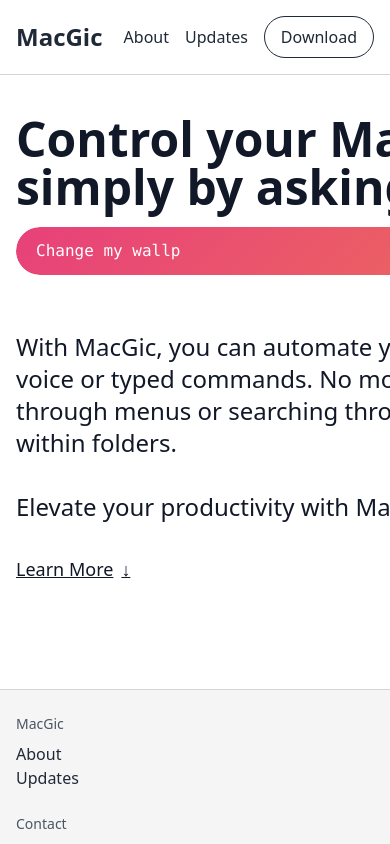
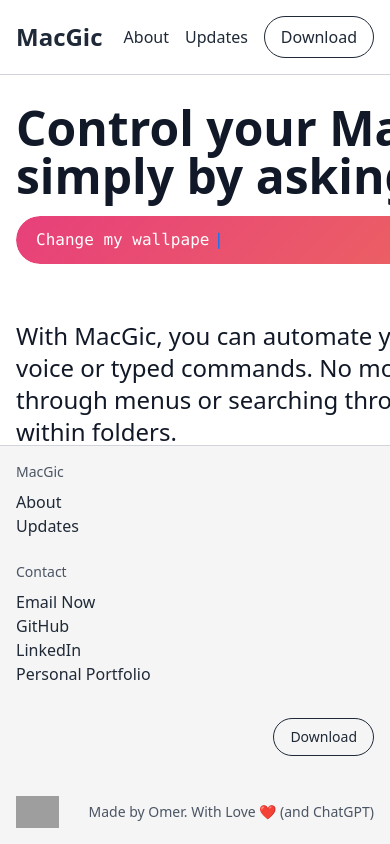
Before and after one commit to notomer/macgic-web, a Next.js app: page / in a window 390 px wide. Shown: the top 844 px of the page. Built offline with nearby package versions, Linux system fonts and the light colour scheme; no server answers; grey boxes are pictures that could not be loaded.

Commit message:
Need to fix download button for mobile

```diff
--- a/src/app/components/Footer.tsx
+++ b/src/app/components/Footer.tsx
@@ -60,9 +60,9 @@
   };
 
   return (
-    <footer className="w-full py-6 border-t border-gray-300 bg-[#F5F5F5]">
-      <div className="container mx-auto px-4">
-        <div className="flex flex-wrap justify-between">
+    <footer className="fixed bottom-0 left-0 right-0 z-50 w-full border-t border-gray-300 bg-[#F5F5F5]">
+      <div className="container mx-auto px-4 py-4">
+        <div className="flex flex-wrap justify-between mb-4">
           <div className="w-full md:w-1/3 mb-6 md:mb-0">
             <h3 className="text-sm font-thin text-gray-600 mb-2">MacGic</h3>
             <ul>
@@ -90,7 +90,6 @@
               Download
             </button>
           </div>
-          <div className="w-full text-center mt-6"></div>
         </div>
         <div className="flex justify-between items-center">
           <img src="/logo.png" alt="Logo" className="h-8" />
--- a/src/app/components/Header.tsx
+++ b/src/app/components/Header.tsx
@@ -1,28 +1,20 @@
 "use client";
 
-import { useEffect, useState } from "react";
+import * as React from "react";
 import axios from "axios";
-import {
-  Drawer,
-  DrawerClose,
-  DrawerContent,
-  DrawerDescription,
-  DrawerFooter,
-  DrawerHeader,
-  DrawerTitle,
-} from "./drawer";
+import { Drawer, DrawerClose, DrawerContent, DrawerDescription, DrawerFooter, DrawerHeader, DrawerTitle } from "./drawer";
 import { Alert, AlertTitle, AlertDescription } from "./alert";
 import confetti from "canvas-confetti";
 
 const Header: React.FC = () => {
-  const [mounted, setMounted] = useState(false);
-  const [isDrawerOpen, setIsDrawerOpen] = useState(false);
-  const [version, setVersion] = useState("1.0.0");
-  const [commitHash, setCommitHash] = useState("abcd1234");
-  const [showAlert, setShowAlert] = useState(false);
-  const [fadeOut, setFadeOut] = useState(false);
+  const [mounted, setMounted] = React.useState(false);
+  const [isDrawerOpen, setIsDrawerOpen] = React.useState(false);
+  const [version, setVersion] = React.useState("1.0.0");
+  const [commitHash, setCommitHash] = React.useState("abcd1234");
+  const [showAlert, setShowAlert] = React.useState(false);
+  const [fadeOut, setFadeOut] = React.useState(false);
 
-  useEffect(() => {
+  React.useEffect(() => {
     setMounted(true);
 
     const fetchCommitDetails = async () => {
@@ -78,8 +70,8 @@
   if (!mounted) return null;
 
   return (
-    <header className="w-full py-4 bg-white border-b border-gray-300">
-      <div className="container mx-auto flex justify-between items-center px-4">
+    <header className="fixed top-0 left-0 right-0 z-50 w-full bg-white border-b border-gray-300">
+      <div className="max-w-7xl mx-auto flex justify-between items-center px-4 py-4">
         <div className="flex items-center">
           <h1 className="text-2xl font-bold text-gray-800">MacGic</h1>
         </div>
@@ -107,7 +99,7 @@
         </div>
       </div>
       <Drawer open={isDrawerOpen} onOpenChange={setIsDrawerOpen}>
-        <DrawerContent>
+        <DrawerContent className="bg-white">
           <DrawerHeader>
             <DrawerTitle>Download MacGic</DrawerTitle>
             <DrawerDescription>
--- a/src/app/globals.css
+++ b/src/app/globals.css
@@ -39,3 +39,49 @@
     @apply bg-background text-foreground;
   }
 }
+
+/* Add media queries for responsiveness */
+@media (max-width: 768px) {
+  .gradient-container {
+    width: 100%;
+    height: auto;
+    border-radius: 16px;
+    margin-bottom: 20px;
+  }
+
+  .text-output {
+    font-size: 14px;
+  }
+
+  .mic-button {
+    padding: 0 5px;
+  }
+
+  .header-content, .footer-content {
+    padding: 10px;
+  }
+}
+
+@media (max-width: 480px) {
+  .gradient-container {
+    width: 100%;
+    height: auto;
+    border-radius: 12px;
+    margin-bottom: 15px;
+  }
+
+  .text-output {
+    font-size: 12px;
+  }
+
+  .mic-button {
+    padding: 0 3px;
+    scale: 0.4;
+  }
+
+  .header-content, .footer-content {
+    padding: 5px;
+    flex-direction: column;
+    align-items: center;
+  }
+}
--- a/src/app/page.tsx
+++ b/src/app/page.tsx
@@ -8,7 +8,7 @@
   return (
     <div className="min-h-screen flex flex-col bg-white text-gray-900">
       <Header />
-      <main className="flex flex-1 flex-col items-start justify-start px-4 py-10 mx-auto max-w-3xl">
+      <main className="flex flex-1 flex-col items-start justify-start px-4 py-10 mx-auto max-w-3xl mt-16 mb-16 md:mt-20 md:mb-20">
         <div className="w-full text-left mb-4">
           <h2 className="text-5xl font-extrabold mb-4">
             Control your Mac simply by asking.
```
Also changed, not shown: src/app/components/Footer.css (added, +14 -0 lines), src/app/components/Header.css (added, +15 -0 lines).
